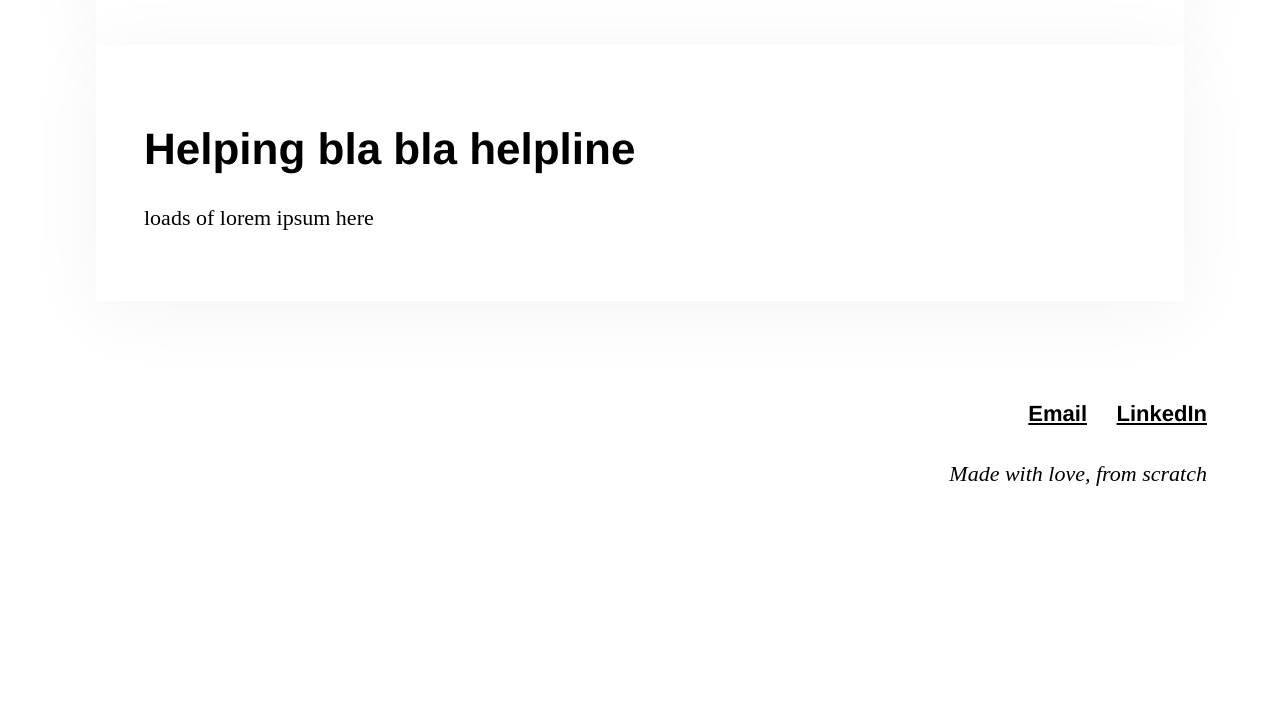
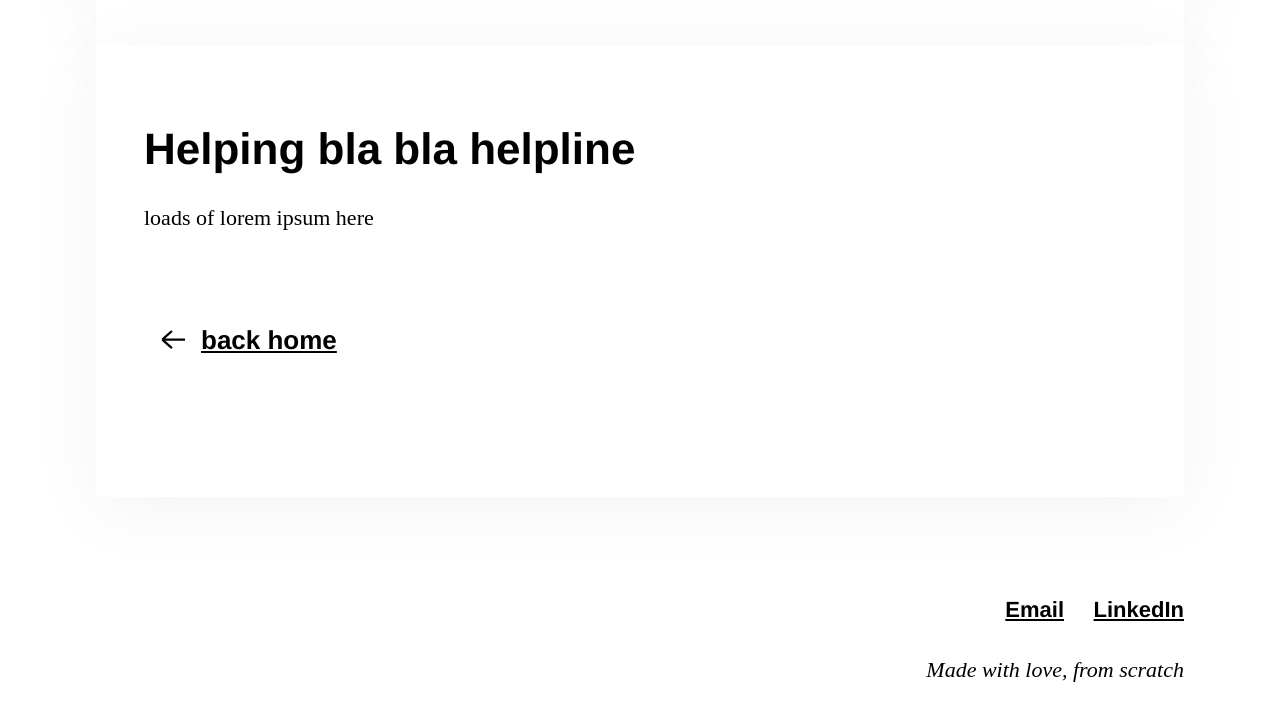
Before and after one commit to teoremo/portfolio2019, a Gatsby site: page /shelter in a window 1280 px wide. Shown: the part 1101-1821 px from the top of the page. Before the commit the page ends 1649 px from the top, so only its background shows below. Built offline with nearby package versions, Linux system fonts and the light colour scheme; Gatsby itself is replaced by a stand-in of ours.

```diff
--- a/gatsby-config.js
+++ b/gatsby-config.js
@@ -29,6 +29,6 @@
     },
     // this (optional) plugin enables Progressive Web App + Offline functionality
     // To learn more, visit: https://gatsby.dev/offline
-    // 'gatsby-plugin-offline',
+     'gatsby-plugin-offline',
   ],
 }
--- a/package.json
+++ b/package.json
@@ -6,13 +6,14 @@
   "author": "Kyle Mathews <mathews.kyle@gmail.com>",
   "dependencies": {
     "gatsby": "^2.1.31",
-    "gatsby-image": "^2.0.33",
+    "gatsby-image": "^2.0.34",
     "gatsby-plugin-manifest": "^2.0.24",
     "gatsby-plugin-offline": "^2.0.25",
     "gatsby-plugin-react-helmet": "^3.0.9",
-    "gatsby-plugin-sharp": "^2.0.28",
+    "gatsby-plugin-sharp": "^2.0.30",
     "gatsby-source-filesystem": "^2.0.24",
     "gatsby-transformer-sharp": "^2.1.17",
+    "graphql": "^14.1.1",
     "prop-types": "^15.7.2",
     "react": "^16.8.4",
     "react-dom": "^16.8.4",
--- a/src/components/buttonback.css
+++ b/src/components/buttonback.css
@@ -1,5 +1,11 @@
-.arrow-left {
+.button-back{
+    margin:6rem 0 6rem 0;
+}
+
+.arrow_left {
+    float:left;
     width:25px;
     height:25px;
     transform: rotate(90deg);
+    margin:0 1rem 0 1rem;
 }
--- a/src/components/buttonback.js
+++ b/src/components/buttonback.js
@@ -1,11 +1,17 @@
 import React from 'react'
+import { Link } from "gatsby"
+
 import './buttonback.css'
 
-const buttonback = () => (
-    <div><p>otest</p>
-        <img className="arrow_left" src={require('../images/downloadicon.svg')} alt="arrow going back" ></img>
-        <h3>back home</h3>
-    </div>
+
+
+const Buttonback = props => (
+    <Link to="/">
+        <div className="button-back">
+            <img className="arrow_left" src={require('../images/arrow-down.svg')} alt="arrow going back" ></img>
+            <h3>back home</h3>
+        </div>
+    </Link>
 )
 
-export default buttonback
+export default Buttonback
--- a/src/components/layout.css
+++ b/src/components/layout.css
@@ -1,6 +1,6 @@
 .footer {
     display:grid;
-    width:90%;
+    width:85vw;
     max-width: 1134px;
     text-align: right;
     margin:100px auto 0 auto;
--- a/src/pages/shelter.js
+++ b/src/pages/shelter.js
@@ -1,16 +1,16 @@
 import React from "react"
 import { Link } from "gatsby"
+import { graphql } from "gatsby"
+import Img from "gatsby-image"
 
 import Layout from "../components/layout"
 import SEO from "../components/seo"
-import buttonback from "../components/buttonback"
 import "./global-styles.css"
 import Projectintro from "../components/project__intro"
+import Buttonback from "../components/buttonback";
 
 export default () => (
-    <Layout>
-        <buttonback></buttonback>
-        <SEO title="Tile of this page"/>
+    <Layout>        <SEO title="Tile of this page"/>
             <Projectintro
             image={require('../images/shelter1.jpg')}
             h1="Shelter"
@@ -27,8 +27,9 @@
             <div className="project__article__wrapper">
                 <h1 className="project__article__h1">Helping bla bla helpline</h1>
                 <p className="project__article__p">loads of lorem ipsum here</p>
+                <Buttonback></Buttonback>
+
             </div>
-
         </div>
 
   </Layout>
```
Also changed, not shown: src/pages/index.js (+26 -4 lines), src/images/shelter2.jpg (added), 1 other file.
